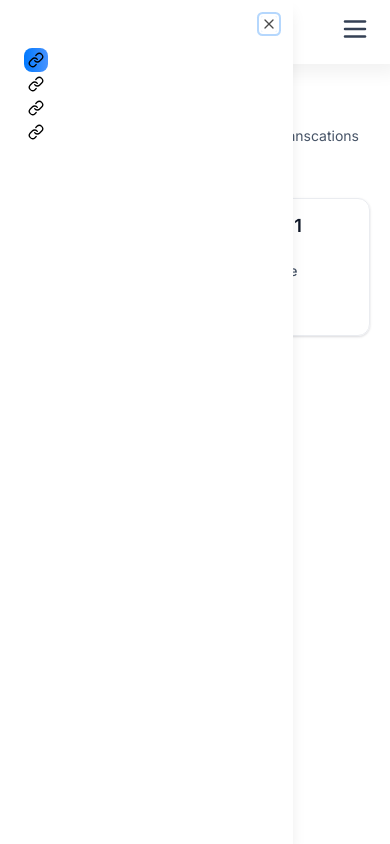
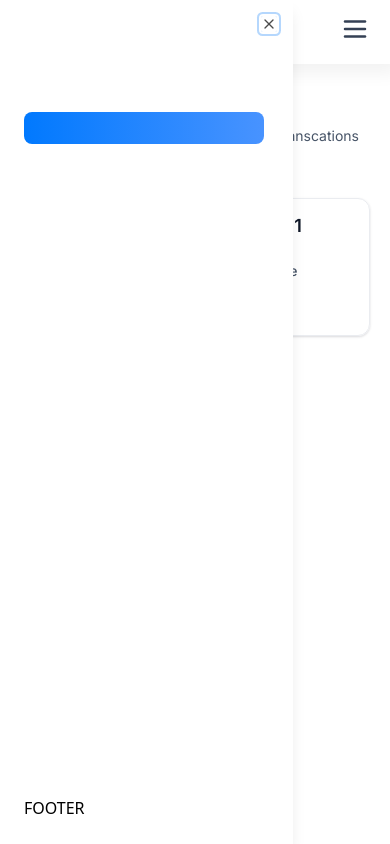
Before and after one commit to MuazMu/Magnus-Online-Banking-System, a Next.js app: page / in a window 390 px wide. Both pictures are taken after a click on the button 355 px from the left and 29 px from the top of the page. Built offline with nearby package versions, Linux system fonts and the light colour scheme.

Commit message:
Implemented update on Mobile Navbar

```diff
--- a/components/MobileNav.tsx
+++ b/components/MobileNav.tsx
@@ -1,6 +1,8 @@
 'use client'
+
 import {
   Sheet,
+  SheetClose,
   SheetContent,
   SheetDescription,
   SheetHeader,
@@ -10,14 +12,14 @@ import {
 import { sidebarLinks } from "@/constants"
 import { cn } from "@/lib/utils"
 import { Link } from "lucide-react"
+
 import Image from "next/image"
 import { usePathname } from "next/navigation"
 
-const MobileNav = ({user}: MobileNavProps) => {
+const MobileNav = ({ user }:MobileNavProps) => {
   const pathname = usePathname();
   return (
-
-   <section className="w-full max-w-[264px]">
+    <section className="w-fulll max-w-[264px]">
       <Sheet>
         <SheetTrigger>
           <Image
@@ -33,43 +35,53 @@ const MobileNav = ({user}: MobileNavProps) => {
               <Image
                 src="/icons/logo.svg"
                 width={34}
-            height={34} alt={'Novus Logo'}
+                height={34}
+                alt={'Novus Logo'}
                  />
-          <h1 className="text-26 font-ibm-plex-serif
-          font-bold text-black-1">Novus</h1>
+            <h1 className="text-26 font-ibm-plex-serif font-bold text-black-1">Novus</h1>
         </Link>
-
+        <div className="mobilenav-sheet">
+            <SheetClose asChild>
+              <nav className="flex h-full flex-col gap-6 pt-16 text-white">
                 {sidebarLinks.map((item)=>{
-
                const isActive =
                 pathname === item.route || pathname.startsWith(`${item.route}/`)
                 return(
+                  <SheetClose asChild key={item.route}>
                     <Link href={item.route} key={item.label}
-        className={cn('sidebar-link',{'bg-bank-gradient': isActive})}
+                       className={cn('mobilenav-sheet_close w-full',{'bg-bank-gradient': isActive})}
                   >
-          <div
-          className="relative size-6">
+
                         <Image
                           src={item.imgURL}
                           alt={item.label}
-            fill
+                          width={20}
+                          height={20}
                           className={cn({
                             'brightness-[3] invert-0': isActive
                       })}
                       />
 
-            </div>
-            <p className={cn('sidebar-label',{
-              '!text-white' :isActive
+
+                      <p className={cn("text-16 font-semibold text-black-2",{
+                        "!text-white" :isActive
                       })}>
                         {item.label}
                       </p>
                   </Link>
+                  </SheetClose>
+
                 )
               })}
+              USER
+              </nav>
+            </SheetClose>
+            FOOTER
+        </div>
 
         </SheetContent>
       </Sheet>
+
 
     </section>
   )
--- a/package.json
+++ b/package.json
@@ -9,7 +9,7 @@
     "lint": "next lint"
   },
   "dependencies": {
-    "@radix-ui/react-dialog": "^1.1.1",
+    "@radix-ui/react-dialog": "^1.1.2",
     "@radix-ui/react-slot": "^1.1.0",
     "chart.js": "^4.4.4",
     "class-variance-authority": "^0.7.0",
```
Also changed, not shown: components/Sidebar.tsx (+6 -4 lines), 1 other file (tests, documents, lock files or other folders). Lines whose indentation alone changed are shown as unchanged.
